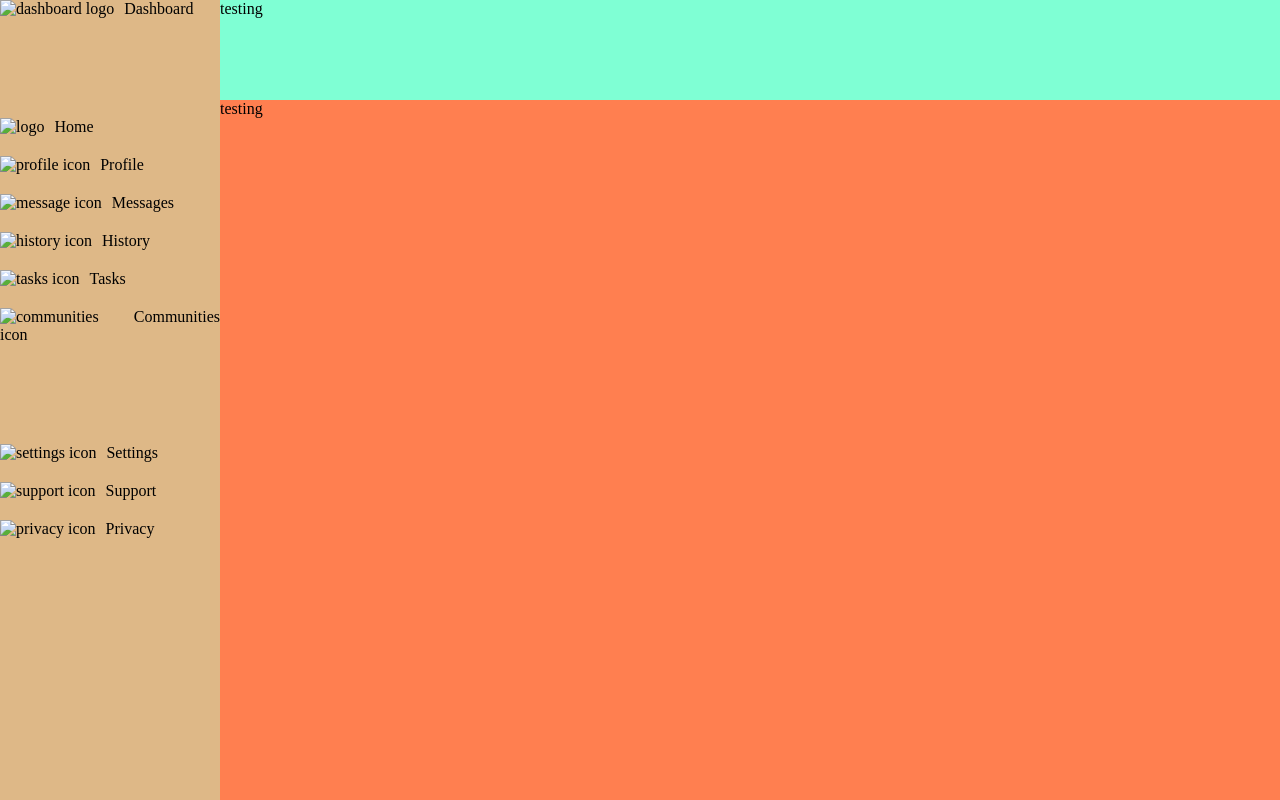
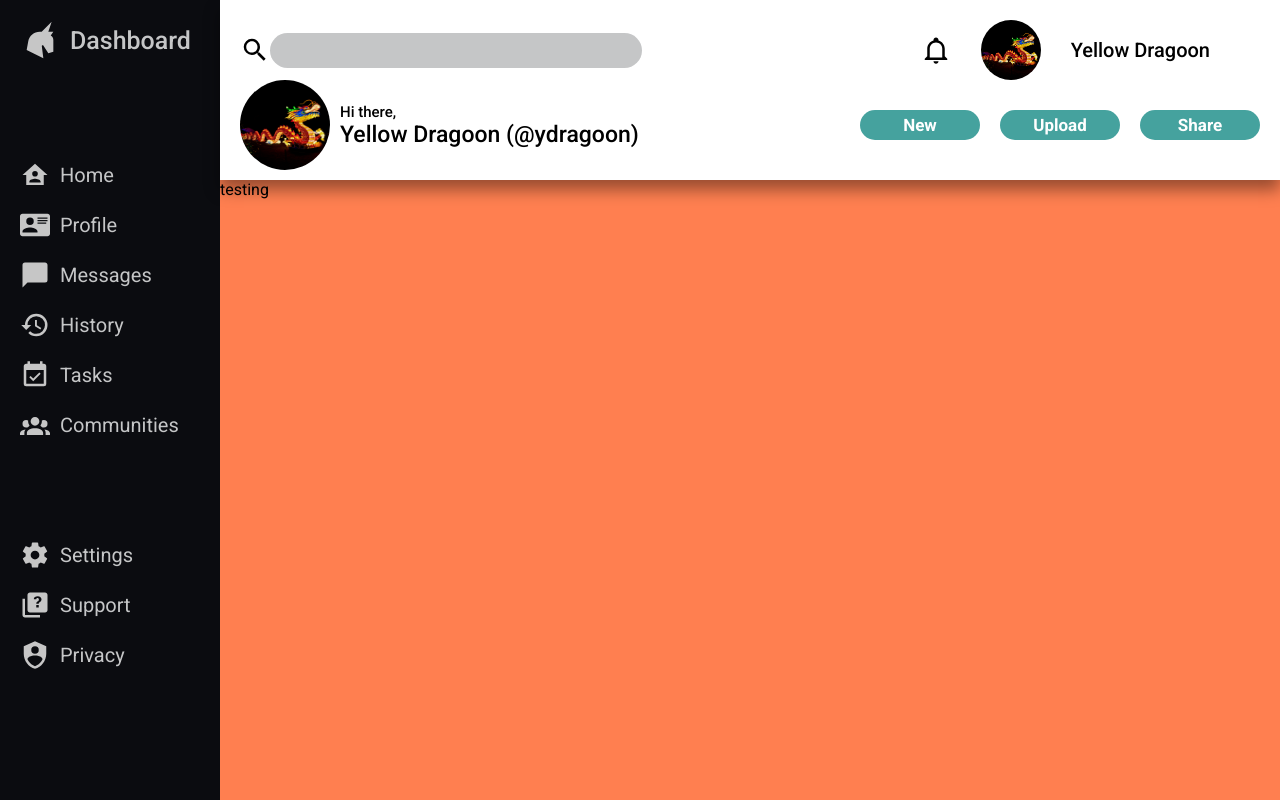
Before and after one commit to yellowdragoon/admin-dashboard, a plain HTML site: page index.html in a window 1280 px wide. Drawn offline with Linux system fonts and the light colour scheme.

Commit message:
Finish sidebar and header

```diff
--- a/index.html
+++ b/index.html
@@ -4,55 +4,78 @@
     <meta charset="UTF-8">
     <meta name="viewport" content="width=device-width, initial-scale=1.0">
     <title>Admin Dashboard</title>
+    <style>
+        @import url('https://fonts.googleapis.com/css2?family=Roboto:wght@300;400;500;700;900&display=swap');
+      </style>
     <link rel="stylesheet" href="./styles.css" type="text/css">
 </head>
 <body>
     <div class="container">
         <div class="header">
-            <p>testing</p>
+            <div class="search-container">
+                <img src="./images/magnify.svg" alt="searchbar icon">
+                <div class="searchbar"></div>
+            </div>
+            <div class="profile-icons">
+                <img src="./images/bell-outline.svg" alt="bell icon">
+                <img src="./images/dragon-pfp.jpg" alt="profile-picture" id="pfp-small">
+                <div class="profile-name">Yellow Dragoon</div>
+            </div>
+            <div class="profile-greeting">
+                <img src="./images/dragon-pfp.jpg" alt="profile-picture" id="pfp-large">
+                <div class="greeting-container">
+                    <div class="greeting-small">Hi there,</div>
+                    <div class="greeting-large">Yellow Dragoon (@ydragoon)</div>
+                </div>
+            </div>
+            <div class="profile-buttons">
+                <button>New</button>
+                <button>Upload</button>
+                <button>Share</button>
+            </div>
         </div>
         <div class="sidebar">
             <div class="card">
-                <img src="" alt="dashboard logo">
+                <img src="./images/unicorn-variant.svg" alt="dashboard logo" id="top-logo">
                 <div class="sidebar-heading">Dashboard</div>
             </div>
             <div class="sidebar-content">
                 <div class="card">
-                    <img src="" alt="logo">
+                    <img src="./images/home-account.svg" alt="logo">
                     <div class="sidebar-subheading">Home</div>
                 </div>
                 <div class="card">
-                    <img src="" alt="profile icon">
+                    <img src="./images/card-account-details.svg" alt="profile icon">
                     <div class="sidebar-subheading">Profile</div>
                 </div>
                 <div class="card">
-                    <img src="" alt="message icon">
+                    <img src="./images/message.svg" alt="message icon">
                     <div class="sidebar-subheading">Messages</div>
                 </div>
                 <div class="card">
-                    <img src="" alt="history icon">
+                    <img src="./images/history.svg" alt="history icon">
                     <div class="sidebar-subheading">History</div>
                 </div>
                 <div class="card">
-                    <img src="" alt="tasks icon">
+                    <img src="./images/calendar-check.svg" alt="tasks icon">
                     <div class="sidebar-subheading">Tasks</div>
                 </div>
                 <div class="card">
-                    <img src="" alt="communities icon">
+                    <img src="./images/account-group.svg" alt="communities icon">
                     <div class="sidebar-subheading">Communities</div>
                 </div>
             </div>
             <div class="sidebar-footer">
                 <div class="card">
-                    <img src="" alt="settings icon">
+                    <img src="./images/cog.svg" alt="settings icon">
                     <div class="sidebar-subheading">Settings</div>
                 </div>
                 <div class="card">
-                    <img src="" alt="support icon">
+                    <img src="./images/help-box-multiple.svg" alt="support icon">
                     <div class="sidebar-subheading">Support</div>
                 </div>
                 <div class="card">
-                    <img src="" alt="privacy icon">
+                    <img src="./images/shield-account.svg" alt="privacy icon">
                     <div class="sidebar-subheading">Privacy</div>
                 </div>
             </div>
--- a/styles.css
+++ b/styles.css
@@ -1,6 +1,21 @@
 *{
     margin: 0;
     padding: 0;
+    font-family: 'Roboto', sans-serif;
+
+}
+
+:root{
+    --color-dark: #0B0C10;
+    --color-grey: #1F2833;
+    --color-light: #C5C6C7;
+    --color-light-blue: #66FCF1;
+    --color-dark-blue: #45A29E;
+}
+
+#top-logo{
+    width: 40px;
+    height: auto;
 }
 
 .body{
@@ -11,20 +26,27 @@
     height: 100vh;
     display: grid;
     grid-template-columns: minmax(220px, 1fr) 5fr;
-    grid-template-rows: 100px 1fr;
+    grid-template-rows: 180px 1fr;
 }
 
 .header{
     grid-column: 2/3;
-    background-color: aquamarine;
+    background-color: white;
+    display: grid;
+    grid-template-columns: 1fr 400px;
+    grid-template-rows: 1fr 1fr;
+    padding: 20px;
+    box-shadow: 0 10px 15px rgba(0, 0, 0, 0.4);
+    z-index: 10;
 }
 
 .sidebar{
     grid-row: 1/-1;
-    background-color: burlywood;
+    background-color: var(--color-dark);
     display: flex;
     flex-direction: column;
     gap: 100px;
+    padding: 20px;
 }
 
 .sidebar-content,
@@ -32,6 +54,11 @@
     display: flex;
     flex-direction: column;
     gap: 20px;
+}
+
+.card > .sidebar-heading{
+    font-size: 25px;
+    font-weight: 500;
 }
 
 .main-content{
@@ -42,4 +69,105 @@
 .card{
     display: flex;
     gap: 10px;
+    color: var(--color-light);
 }
+
+.profile-greeting{
+    display: grid;
+    grid-template-columns: 100px 1fr;
+    grid-template-rows: 1fr;
+}
+
+
+.profile-buttons{
+    display: flex;
+    gap: 20px;
+    justify-content: end;
+    align-items: center;
+}
+
+.profile-buttons > button{
+    border-style: none;
+    border-radius: 20px;
+    width: 100%;
+    height: 30px;
+    font-size: 17px;
+    font-weight: 700;
+    background-color: var(--color-dark-blue);
+    color: white;
+}
+
+.card > *{
+    align-self: center;
+}
+
+.card > img{
+    width: 30px;
+    height: auto;
+    filter: invert(89%) sepia(0%) saturate(743%) hue-rotate(298deg) brightness(88%) contrast(98%);
+}
+
+.card > div{
+    font-size: 20px;
+    font-weight: 400;
+}
+
+.search-container{
+    display: flex;
+}
+
+.search-container > img,
+.profile-icons > img{
+    width: 30px;
+    height: auto;
+}
+
+#pfp-small{
+    width: 60px;
+    height: 60px;
+    border-radius: 100%;
+}
+
+#pfp-large{
+    width: 90px;
+    height: 90px;
+    border-radius: 100%;
+    grid-template-rows: 1/-1;
+}
+
+.search-container > .searchbar{
+    width: max(60%, 200px);
+    height: 35px;
+    border-radius: 20px;
+    align-self: center;
+    background-color: var(--color-light);
+}
+
+.profile-icons{
+    display: flex;
+    align-items: center;
+    justify-content: end;
+    gap: 30px;
+}
+
+.profile-name{
+    font-size: 20px;
+    font-weight: 500;
+    margin-right: 50px;
+}
+
+.greeting-small{
+    font-size: 15px;
+    font-weight: 500;
+}
+.greeting-large{
+    font-size: 23px;
+    font-weight: 500;
+}
+
+.greeting-container{
+    display: flex;
+    flex-direction: column;
+    align-items: start;
+    justify-content: center;
+}
```
Also changed, not shown: images/account-group.svg (added), images/bell-outline.svg (added), images/calendar-check.svg (added), images/card-account-details.svg (added), images/cog.svg (added), images/dragon-pfp.jpg (added), images/help-box-multiple.svg (added), images/history.svg (added), images/home-account.svg (added), images/magnify.svg (added), images/message.svg (added), images/shield-account.svg (added), images/unicorn-variant.svg (added).
